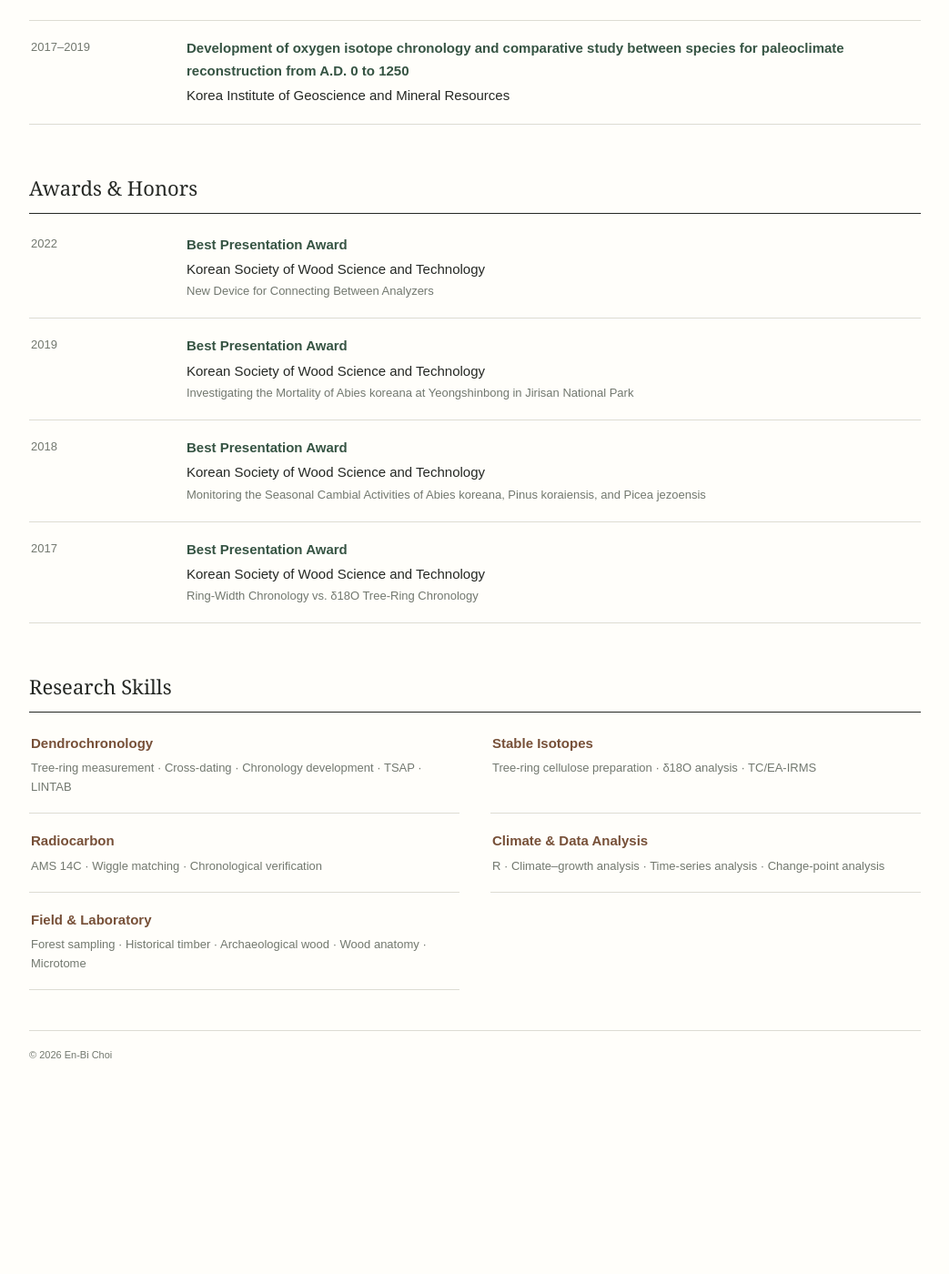
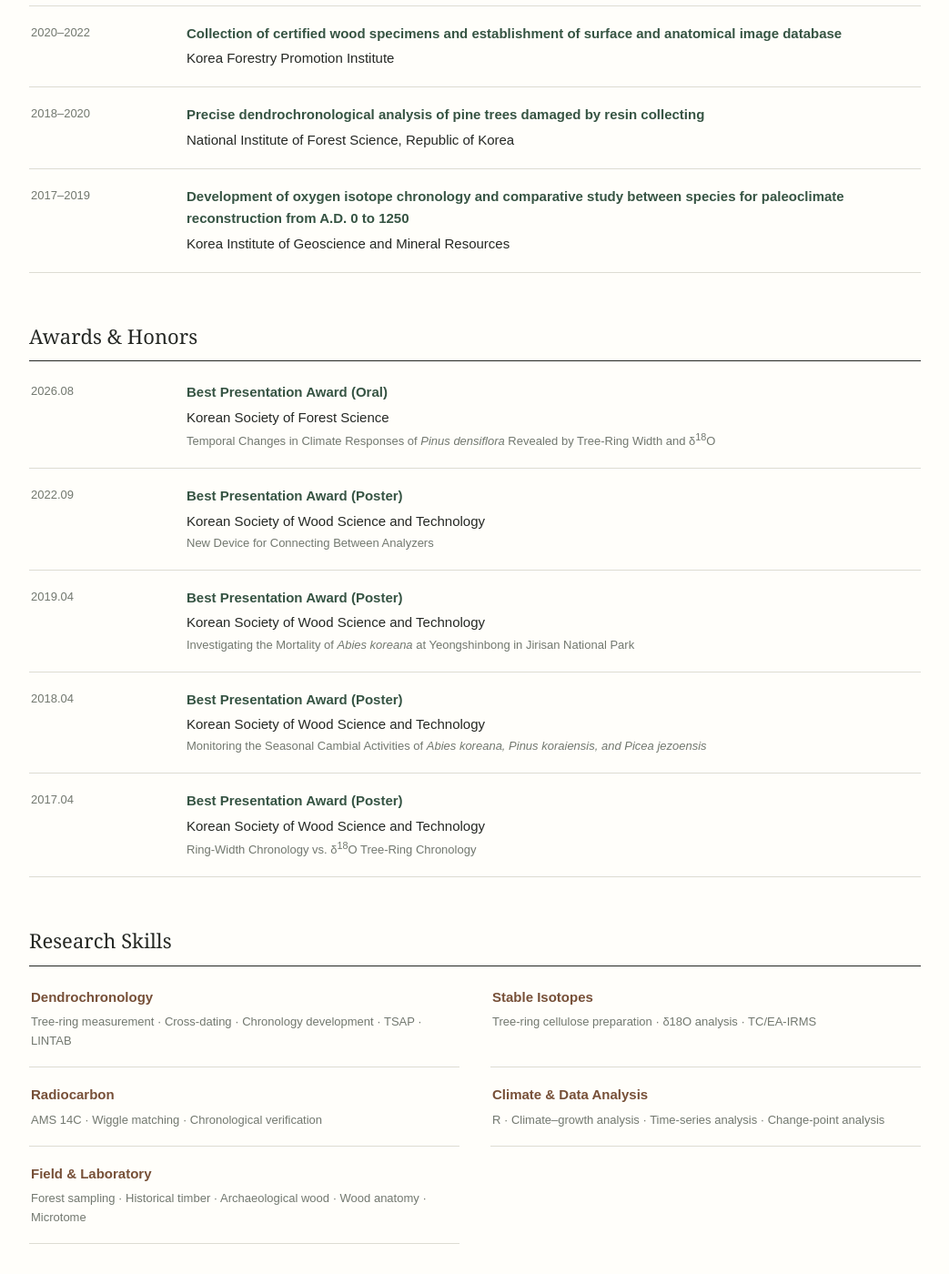
Before and after one commit to enbi-choi-treering/enbi-choi-treering.github.io, a Jekyll site: the page built from cv.html, in a window 1280 px wide and 1400 px high, scrolled down 2011 px. Shown: the whole window at 91% size, without its empty margins (118-1161 px from the left). Built offline with Jekyll 4.4.1, drawn with Linux system fonts in a browser that asks for light colours; before the commit the page ends 3212 px from its top, so only the background shows below that; some of the changed text lies outside the part shown.

Commit message:
CV란 수정

```diff
--- a/_data/awards.yml
+++ b/_data/awards.yml
@@ -1,32 +1,39 @@
-- year: "2022"
-  title: "Best Presentation Award"
+- year: "2026.08"
+  title: "Best Presentation Award (Oral)"
+  organization: "Korean Society of Forest Science"
+  detail: "Temporal Changes in Climate Responses of <em>Pinus densiflora</em> Revealed by Tree-Ring Width and δ<sup>18</sup>O"
+  show_in_news: true
+  news_date: "2026.08"
+  news_text: "Received the Best Presentation Award from the Korean Society of Forest Science."
+
+- year: "2022.09"
+  title: "Best Presentation Award (Poster)"
   organization: "Korean Society of Wood Science and Technology"
   detail: "New Device for Connecting Between Analyzers"
   show_in_news: true
-  news_date: "2022.09.01"
+  news_date: "2022.09"
   news_text: "Received the Best Presentation Award from the Korean Society of Wood Science and Technology."
 
-- year: "2019"
-  title: "Best Presentation Award"
+- year: "2019.04"
+  title: "Best Presentation Award (Poster)"
   organization: "Korean Society of Wood Science and Technology"
-  detail: "Investigating the Mortality of Abies koreana at Yeongshinbong in Jirisan National Park"
+  detail: "Investigating the Mortality of <em>Abies koreana</em> at Yeongshinbong in Jirisan National Park"
   show_in_news: true
-  news_date: "2019.04.01"
+  news_date: "2019.04"
   news_text: "Received the Best Presentation Award from the Korean Society of Wood Science and Technology."
 
-- year: "2018"
-  title: "Best Presentation Award"
+- year: "2018.04"
+  title: "Best Presentation Award (Poster)"
   organization: "Korean Society of Wood Science and Technology"
-  detail: "Monitoring the Seasonal Cambial Activities of Abies koreana, Pinus koraiensis, and Picea jezoensis"
+  detail: "Monitoring the Seasonal Cambial Activities of <em>Abies koreana, Pinus koraiensis, and Picea jezoensis</em>"
   show_in_news: true
-  news_date: "2018.04.01"
+  news_date: "2018.04"
   news_text: "Received the Best Presentation Award from the Korean Society of Wood Science and Technology."
 
-- year: "2017"
-  title: "Best Presentation Award"
+- year: "2017.04"
+  title: "Best Presentation Award (Poster)"
   organization: "Korean Society of Wood Science and Technology"
-  detail: "Ring-Width Chronology vs. δ18O Tree-Ring Chronology"
+  detail: "Ring-Width Chronology vs. δ<sup>18</sup>O Tree-Ring Chronology"
   show_in_news: true
-
-  news_date: "2017.04.01"
+  news_date: "2017.04"
   news_text: "Received the Best Presentation Award from the Korean Society of Wood Science and Technology."
--- a/_data/experience.yml
+++ b/_data/experience.yml
@@ -1,26 +1,26 @@
-- period: "2025–Present"
+- period: "2025.04–Present"
   title: "Postdoctoral Researcher"
   institution: "Institute for Space-Earth Environmental Research (ISEE), Nagoya University, Japan"
   show_in_news: true
   news_date: "2025.04.01"
   news_text: "Joined the Institute for Space-Earth Environmental Research (ISEE), Nagoya University, as a Postdoctoral Researcher."
 
-- period: "2019–2025"
+- period: "2019.01–2025.03"
   title: "Researcher"
   institution: "Tree-Ring Research Center, Chungbuk National University, Republic of Korea"
   show_in_news: false
 
-- period: "2017–2018"
+- period: "2017.01–2018.12"
   title: "Assistant Researcher"
   institution: "Tree-Ring Research Center, Chungbuk National University, Republic of Korea"
   show_in_news: false
 
-- period: "2016"
+- period: "2016.12"
   title: "Intern"
   institution: "National Research Institute of Cultural Heritage, Republic of Korea"
   show_in_news: false
 
-- period: "2014–2016"
+- period: "2014.09–2016.11"
   title: "Intern"
-  institution: "Wood Anatomical Laboratory / Department of Wood & Paper Science, Chungbuk National University, Republic of Korea"
+  institution: "Wood Anatomical Laboratory, Department of Wood & Paper Science, Chungbuk National University, Republic of Korea"
   show_in_news: false
```
Also changed, not shown: _data/education.yml (+6 -6 lines), _data/funding.yml (+20 -2 lines).
